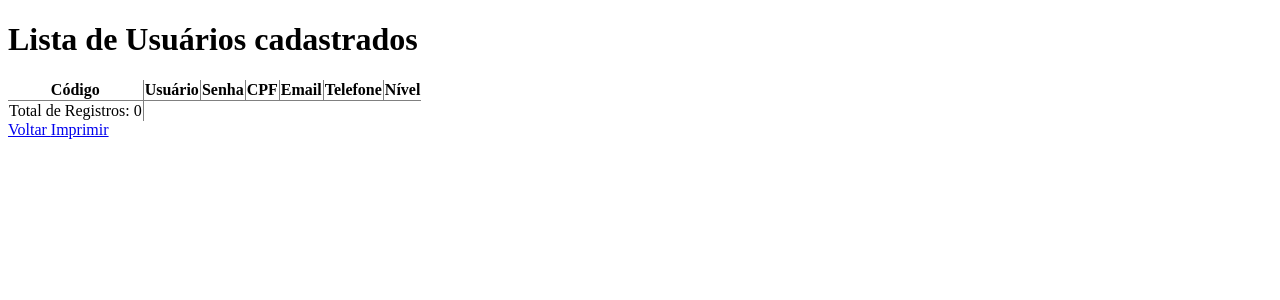
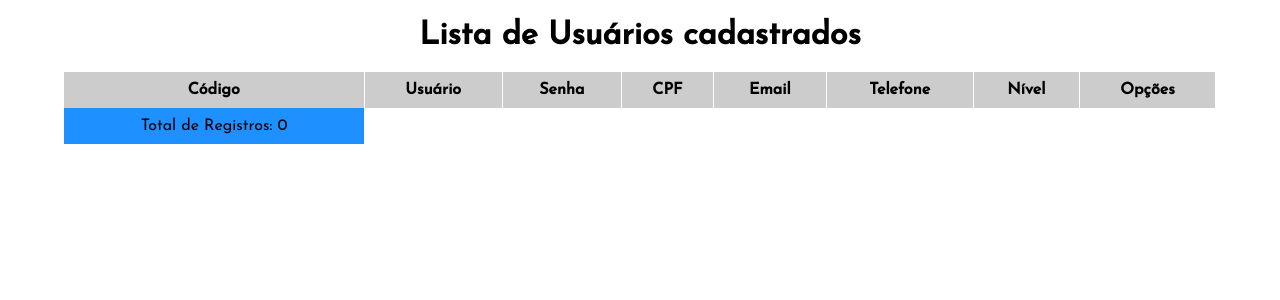
Before and after one commit to ClaraValois/final_php, a PHP site: page /listarUser.php in a window 1280 px wide. Shown: the top 300 px of the page. Run offline with PHP 8.4, Linux system fonts and the light colour scheme; data that the repository does not hold is empty.

Commit message:
design: lista

```diff
--- a/Teste.sql
+++ b/Teste.sql
@@ -1,4 +1,4 @@
-Em produção.
+-- Em produção.
 
 create schema novo;
 use novo;
--- a/assets/global.css
+++ b/assets/global.css
@@ -1,3 +1,5 @@
+@import url('https://fonts.googleapis.com/css2?family=Josefin+Sans:ital,wght@0,300;0,400;0,500;1,300;1,400;1,500&display=swap');
+
 * {
     margin: 0;
     padding: 0;
--- /dev/null
+++ b/assets/listarUser.css
@@ -0,0 +1,55 @@
+.title {
+  text-align: center;
+  padding: 20px;
+}
+
+table {
+  width: 90vw;
+  margin: auto;
+}
+
+th {
+  background-color: #ccc;
+  padding: 10px;
+  border-right: 1px solid white;
+}
+
+td {
+  padding: 10px;
+  text-align: center;
+  background-color: #eee;
+}
+
+/* tr:nth-child(even) {
+  background-color: orange;
+}
+
+tr:nth-child(odd) {
+  background-color: #F0D500;
+}
+ */
+
+
+
+.editar {
+  background-color: #F0D500;
+  transition: 400ms;
+}
+
+.editar:hover {
+  background-color: yellow;
+  color: #000;
+}
+
+.excluir {
+  background-color: #F32013;
+  transition: 400ms;
+}
+
+.excluir:hover {
+  background-color: red;
+}
+
+.total td {
+  background-color: dodgerblue;
+}
--- a/cadastroUser.html
+++ b/cadastroUser.html
@@ -55,7 +55,7 @@
             <option value = "Admin"> Administrador </option>
             <option value = "Servidor"> Servidor</option>
         </select>
-        <input type ="submit" value="Cadastrar">
+        <input type ="submit" value="Cadastrar" class="cadastrar">
         </form>
 
       </div>
--- a/editar_user.php
+++ b/editar_user.php
@@ -21,7 +21,7 @@ $dados=mysqli_fetch_array($sql_consulta);
   </head>
 
   <body>
-    <h1>Editar usuários</h1>
+    <h1 class="title">Editar usuários</h1>
     <div class="tudo">
       <div class="bloco1">
         <form method = "POST" action="atualizar.php" class="form">
--- a/homeAdmin.php
+++ b/homeAdmin.php
@@ -1,4 +1,6 @@
 <link rel="stylesheet" href="assets/homeAdmin.css" />
+<link rel="stylesheet" href="assets/global.css" />
+
 
 <main class="main">
   <h1 class="title">Seja bem vindo (a), o que você deseja?</h1>
--- a/listarUser.php
+++ b/listarUser.php
@@ -8,10 +8,12 @@ include_once 'banco.php';
     <meta charset="UTF-8">
     <meta http-equiv="X-UA-Compatible" content="IE=edge">
     <meta name="viewport" content="width=device-width, initial-scale=1.0">
+    <link rel="stylesheet" href="./assets/listarUser.css">
+    <link rel="stylesheet" href="./assets/global.css">
     <title>Lista de Usuários</title>
 </head>
 <body>
-<h1> Lista de Usuários cadastrados</h1>
+<h1 class="title"> Lista de Usuários cadastrados</h1>
 
 <table rules="all">
 
@@ -24,6 +26,7 @@ include_once 'banco.php';
  <th> Email</th>
  <th> Telefone</th>
  <th> Nível</th>
+ <th colspan="2"> Opções</th>
 
 </tr>
 </thead>
@@ -36,7 +39,8 @@ $total =mysqli_num_rows($sql_consulta);
 while ($linhas=mysqli_fetch_array($sql_consulta))
 
 {?>
-    <tr>
+
+<tr>
     <td> <?= $linhas[0] ?> </td>
     <td> <?= $linhas[1] ?> </td>
     <td> <?= $linhas[2] ?></td>
@@ -45,13 +49,16 @@ while ($linhas=mysqli_fetch_array($sql_consulta))
     <td> <?= $linhas[5] ?></td>
     <td> <?= $linhas[6] ?></td>
 
-    <td> <a href="excluir_user.php?codigo=<?= $linhas[0]?>"> Exluir</a></td>
-    <td> <a href="editar_user.php?codigo=<?= $linhas[0]?>"> Editar</a></td>
+    <td class="excluir"> <a href="excluir_user.php?codigo=<?= $linhas[0]?>"> Excluir</a></td>
+    <td class="editar"> <a href="editar_user.php?codigo=<?= $linhas[0]?>"> Editar</a></td>
 
 </tr>
 
     <?php } ?>
-<tr><td>Total de Registros: <?=$total?></td></tr>
+
+<tr class="total">
+    <td>Total de Registros: <?=$total?></td>
+</tr>
 
 </tbody>
 
```
Also changed, not shown: assets/cadastro.css (+18 -1 lines), assets/listas.css (added, +31 -0 lines), assets/login.css (+13 -0 lines), listas.php (+8 -4 lines).
